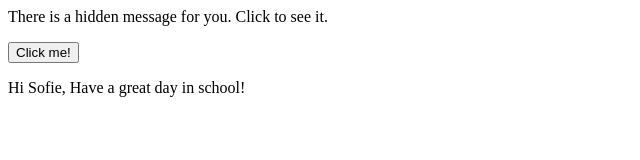
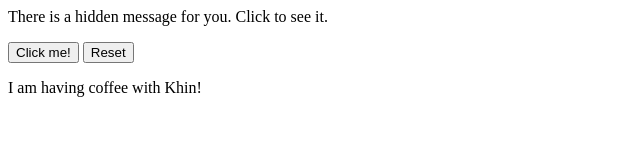
Before and after one commit to thunkablekeefellow/tap, a plain HTML site: page index.html in a window 1280 px wide. Both pictures are taken after a click on the button "Click me!". Shown: the whole page, without its empty margins (0-640 px from the left). Drawn offline with Linux system fonts and the light colour scheme.

Commit message:
Add files via upload

```diff
--- a/index.html
+++ b/index.html
@@ -5,7 +5,11 @@
   <body>
     <p>There is a hidden message for you. Click to see it.</p>
     <button onclick="clickMe()">Click me!</button>
+
+    <button onclick="clickReset()">Reset</button>
+
     <p id="demo"></p>
+
     <script src = 'index.js'>
 
     </script>
--- a/index.js
+++ b/index.js
@@ -1,3 +1,8 @@
 function clickMe() {
-    document.getElementById("demo").innerHTML = "Hi Sofie, Have a great day in school!";
+    document.getElementById("demo").innerHTML = "I am having coffee with Khin!";
   }
+
+
+function clickReset() {
+    document.getElementById("demo").innerHTML = "i am resetting....";
+  }
```
